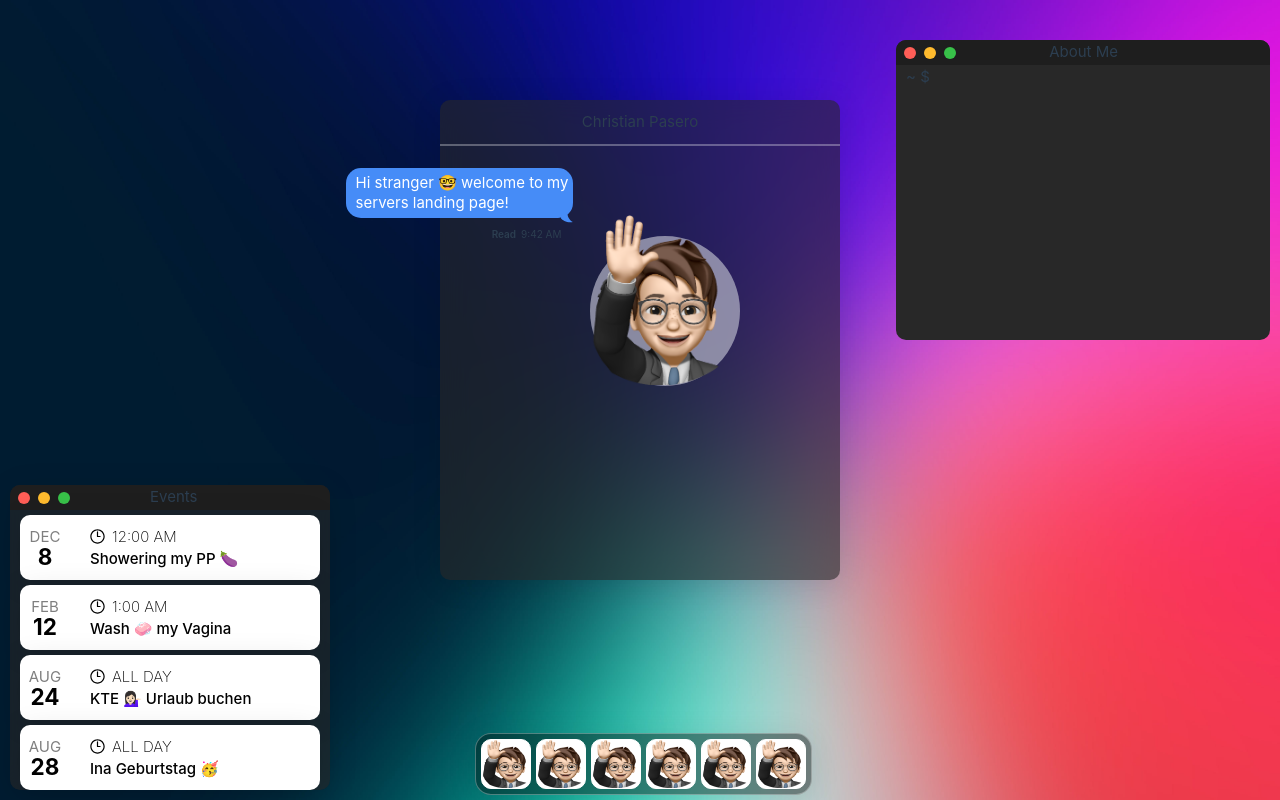
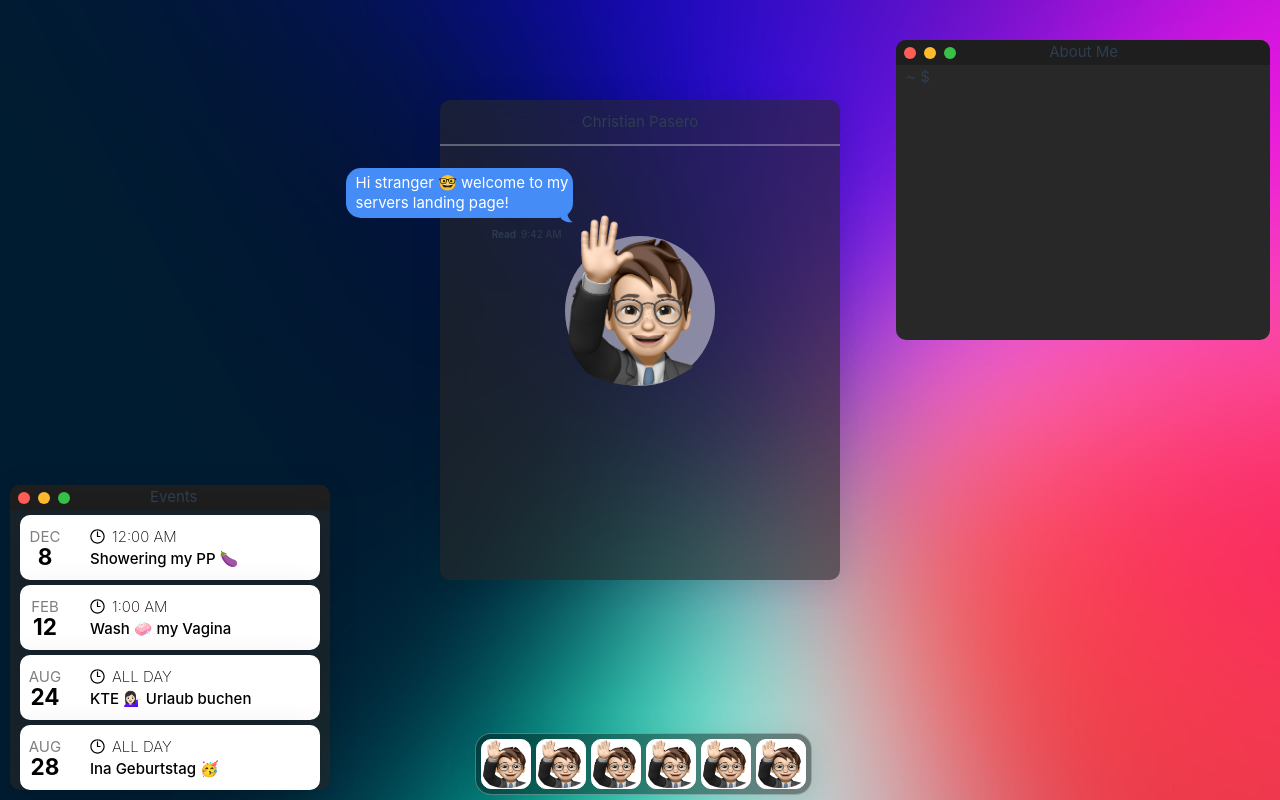
Before and after one commit to p4s3r0/p4s3r0_LandingPage, a Vue app: page / in a window 1280 px wide. Built offline with nearby package versions, Linux system fonts and the light colour scheme.

Commit message:
fixed memoji position

```diff
--- a/src/components/CenterWidget.vue
+++ b/src/components/CenterWidget.vue
@@ -64,6 +64,6 @@ import Memoji from "./CenterMemoji.vue";
 
 #memoji {
     position: absolute;
-    left: calc(50vw - 100px / 2);
+    left: calc(50vw - 150px / 2);
 }
 </style>
```
